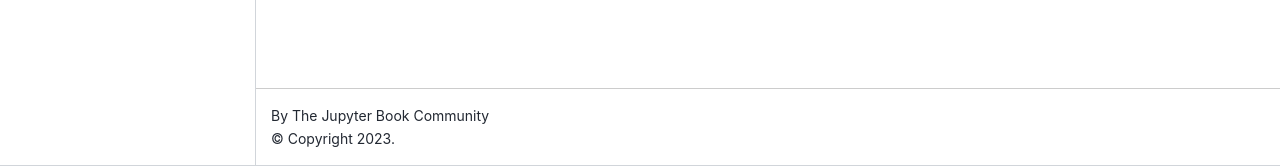
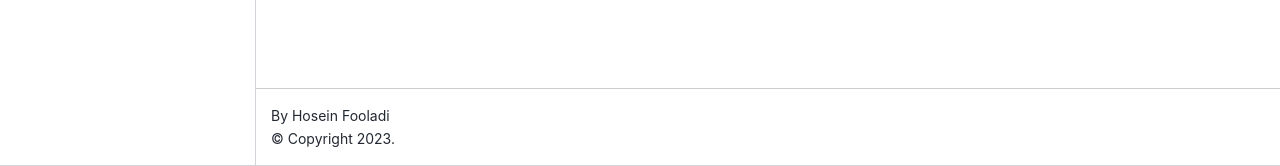
Before and after one commit to HFooladi/bayesoptimol, a Jupyter Book: the page built from intro.md, in a window 1280 px wide. Shown: the part 734-900 px from the top of the page. Built offline with Jupyter Book 1.0.4 settings and Sphinx 7.4.7 and the Sphinx Book theme 1.1.4, drawn with Linux system fonts in a browser that asks for light colours.

Commit message:
Update _config.yml

```diff
--- a/_config.yml
+++ b/_config.yml
@@ -1,8 +1,8 @@
 # Book settings
 # Learn more at https://jupyterbook.org/customize/config.html
 
-title: My sample book
-author: The Jupyter Book Community
+title: bayesoptimol
+author: Hosein Fooladi
 logo: logo.png
 
 # Force re-execution of notebooks on each build.
@@ -21,7 +21,7 @@
 
 # Information about where the book exists on the web
 repository:
-  url: https://github.com/executablebooks/jupyter-book  # Online location of your book
+  url: https://github.com/HFooladi/bayesoptimol  # Online location of your book
   path_to_book: docs  # Optional path to your book, relative to the repository root
   branch: master  # Which branch of the repository should be used when creating links (optional)
 
```
